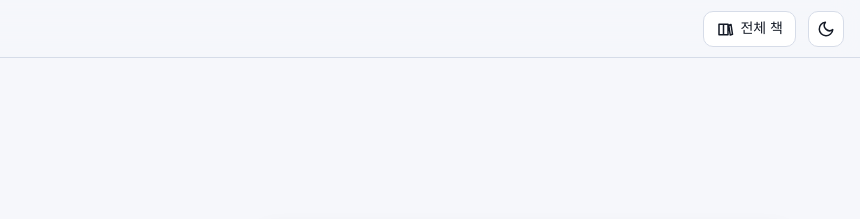
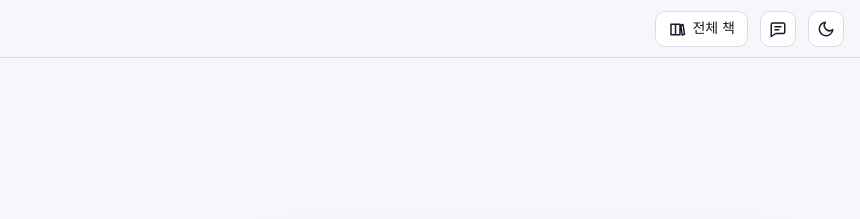
Before and after one commit to geniuskey/aibook, a website: page index.html in a window 1280 px wide. Shown: the top 219 px of the page, 420-1280 px from the left. Drawn offline with nearby package versions, Linux system fonts and the light colour scheme; a web font is replaced by a local one.

Commit message:
Add reader feedback shortcut to top bar

```diff
--- a/css/style.css
+++ b/css/style.css
@@ -145,6 +145,8 @@
   .ab-topbar .series-link { width: 36px; padding: 0; }
   .ab-topbar .series-link span { display: none; }
 }
+@media (max-width: 620px) { .ab-topbar .ab-logo small { display: none; } }
+@media (max-width: 420px) { .ab-topbar .ab-logo span { display: none; } }
 .ab-progress { position: absolute; left: 0; bottom: -1px; height: 2px; background: linear-gradient(90deg, var(--accent), var(--accent-2)); width: 0; }
 
 /* Drawer (chapter list) */
--- a/js/common.js
+++ b/js/common.js
@@ -446,6 +446,7 @@
     const root = body.dataset.root != null ? body.dataset.root : body.dataset.chapter ? "../" : "";
     const curSlug = body.dataset.chapter || "";
     const href = (slug) => (slug ? `${root}chapters/${slug}.html` : `${root}index.html`);
+    const feedbackUrl = "https://books.euiyun.com/feedback.html?book=aibook&page=" + encodeURIComponent(location.href);
 
     // favicon
     if (!document.querySelector('link[rel="icon"]')) { const fi = document.createElement("link"); fi.rel = "icon"; fi.type = "image/svg+xml"; fi.href = root + "favicon.svg"; document.head.appendChild(fi); }
@@ -460,6 +461,13 @@
       <a class="ab-btn series-link" href="https://books.euiyun.com/" aria-label="전체 책 보기" title="전체 책 보기"><svg width="18" height="18" viewBox="0 0 24 24" fill="none" stroke="currentColor" stroke-width="2" stroke-linecap="round" stroke-linejoin="round" aria-hidden="true"><path d="M4 5.5h6v14H4zM10 5.5h6v14h-6zM17 7l3-1 2 13-3 1z"/></svg><span>전체 책</span></a>
       <button class="ab-btn icon" id="ab-theme" aria-label="테마 전환"></button>
       <div class="ab-progress" id="ab-progress"></div>`;
+    const feedbackButton = document.createElement("a");
+    feedbackButton.className = bar.className.replace("-topbar", "-btn") + " icon feedback-button";
+    feedbackButton.href = feedbackUrl;
+    feedbackButton.setAttribute("aria-label", "독자 의견 보내기");
+    feedbackButton.title = "독자 의견 보내기";
+    feedbackButton.innerHTML = '<svg width="18" height="18" viewBox="0 0 24 24" fill="none" stroke="currentColor" stroke-width="2" stroke-linecap="round" stroke-linejoin="round" aria-hidden="true"><path d="M5 4h14a2 2 0 0 1 2 2v10a2 2 0 0 1-2 2H9l-6 4V6a2 2 0 0 1 2-2z"/><path d="M8 9h8M8 13h5"/></svg>';
+    bar.querySelector("[id$='-theme']").before(feedbackButton);
     body.prepend(bar);
 
     // drawer
@@ -537,8 +545,8 @@
       <br>© 2026 Edwin (geniuskey) 및 AIBook 기여자 · 코드 <a href="${root}LICENSE-MIT">MIT</a> · 교재 내용 <a rel="license" href="https://creativecommons.org/licenses/by/4.0/">CC BY 4.0</a>
       · <a href="https://github.com/geniuskey/aibook/blob/main/LICENSE.md">이용·출처 표기 안내</a>`;
     const feedbackLink = document.createElement("a");
-    feedbackLink.href = "https://books.euiyun.com/feedback.html?book=aibook&page=" + encodeURIComponent(location.href);
-    feedbackLink.textContent = "오류·질문·제안";
+    feedbackLink.href = feedbackUrl;
+    feedbackLink.textContent = "독자 의견";
     foot.append(" · ", feedbackLink);
     body.appendChild(foot);
 
```
